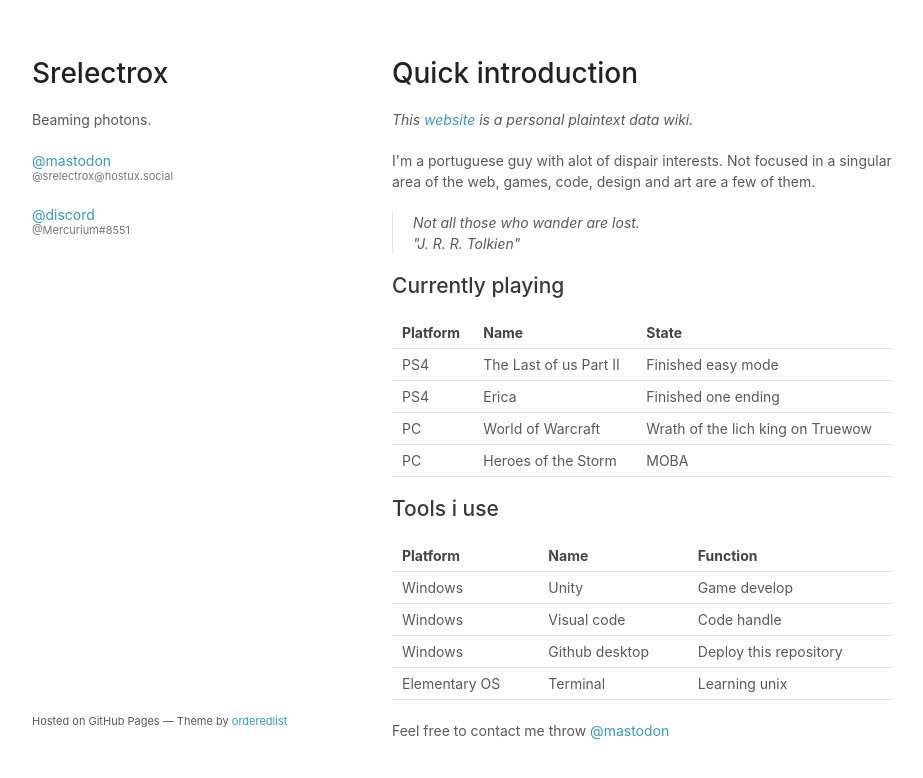
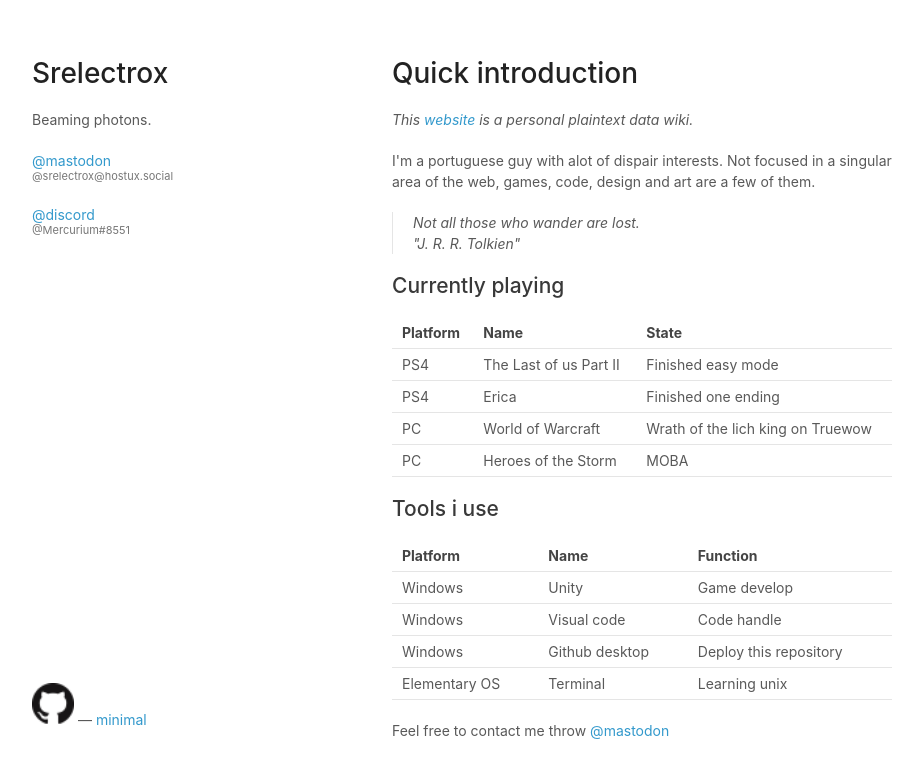
Before and after one commit to srelectrox/srelectrox, a plain HTML site: page index.html in a window 1280 px wide. Shown: the whole page, without its empty margins (178-1101 px from the left). Drawn offline with Linux system fonts and the light colour scheme.

Commit message:
Footer work
added git logo and edited the credit for the original theme: minimal.

```diff
--- a/index.html
+++ b/index.html
@@ -102,7 +102,9 @@
         <p>Feel free to contact me throw <a rel="me" href="https://hostux.social/@srelectrox">@mastodon</a></p>
       </section>
       <footer>
-        <p><small>Hosted on GitHub Pages &mdash; Theme by <a href="https://github.com/orderedlist">orderedlist</a></small></p>
+        <p><a href="https://github.io/srelectrox">
+  <img src="/assets/gitmark.png" alt="HTML tutorial" style="width:42px;height:42px;">
+</a> &mdash; <a href="https://github.com/orderedlist/minimal">minimal</a></small></p>
       </footer>
     </div>
     <script src="javascripts/scale.fix.js"></script>
```
Also changed, not shown: assets/gitmark.png (added).
